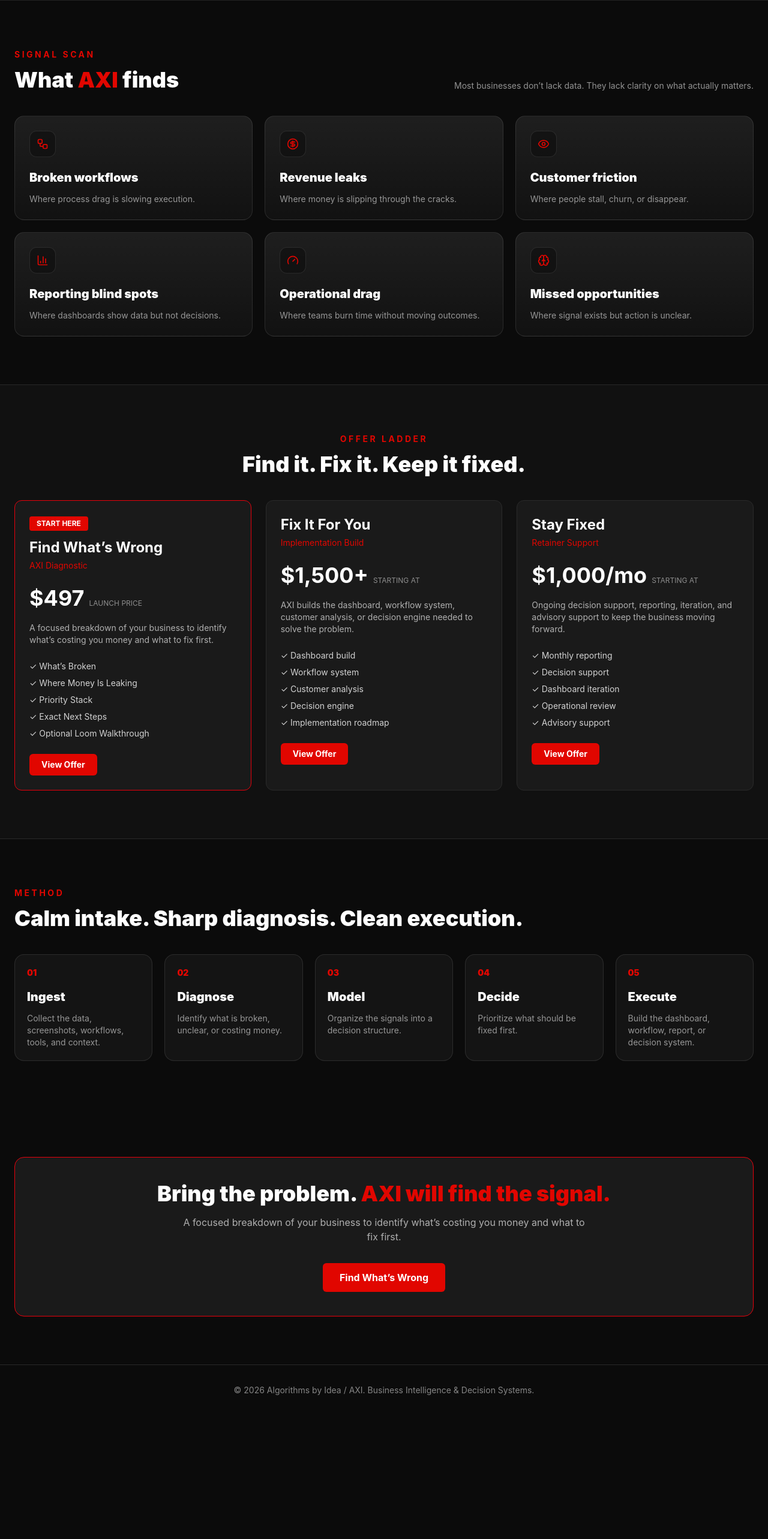
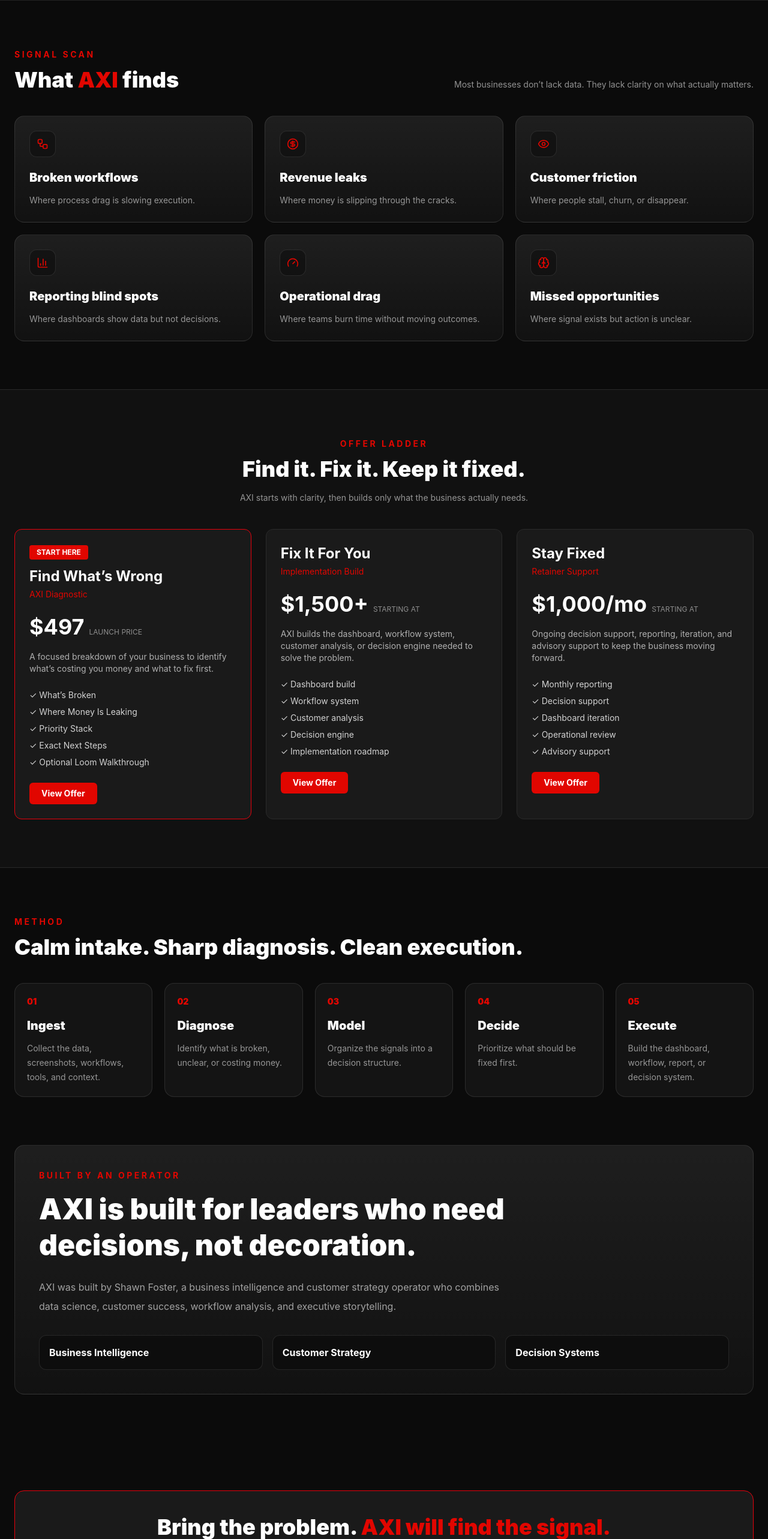
Before and after one commit to shawnfoster/axi, a React (Vite) app: page / in a window 1280 px wide. Shown: the part 940-3506 px from the top of the page at 60% size. Before the commit the page ends 3300 px from the top, so only its background shows below. Built offline with nearby package versions, Linux system fonts and the light colour scheme.

Commit message:
Upgrade AXI routed pages

```diff
--- a/src/pages/About.tsx
+++ b/src/pages/About.tsx
@@ -7,15 +7,33 @@ export default function About() {
       <PageHeader
         eyebrow="ABOUT AXI"
         title="Built for leaders who need decisions, not decoration."
-        subtitle="AXI was built by Shawn Foster, a business intelligence and customer strategy operator who combines data science, customer success, workflow analysis, and executive storytelling."
+        subtitle="AXI combines business intelligence, customer strategy, workflow analysis, and executive storytelling."
       />
 
-      <section className="mx-auto max-w-4xl px-6 py-8 text-lg leading-8 text-white/70">
-        <p>
-          The work is built for leaders who do not just need another report —
-          they need a decision system. AXI exists to cut through noise, expose
-          what matters, and turn scattered signals into practical next steps.
-        </p>
+      <section className="mx-auto max-w-6xl px-6 pb-20">
+        <div className="grid gap-8 lg:grid-cols-[1fr_0.8fr]">
+          <div className="rounded-2xl border border-white/10 bg-gradient-to-b from-white/[0.08] to-white/[0.03] p-8">
+            <p className="text-lg leading-8 text-white/70">
+              AXI was built by Shawn Foster, a business intelligence and customer
+              strategy operator who combines data science, customer success,
+              workflow analysis, and executive storytelling.
+            </p>
+
+            <p className="mt-6 text-lg leading-8 text-white/70">
+              The work is built for leaders who do not just need another report.
+              They need a decision system: a practical way to see what is happening,
+              understand why it matters, and act before opportunity leaks away.
+            </p>
+          </div>
+
+          <div className="grid gap-4">
+            {["Business Intelligence", "Customer Strategy", "Workflow Analysis", "Decision Systems"].map((item) => (
+              <div key={item} className="rounded-2xl border border-white/10 bg-[#111111] p-6">
+                <p className="font-black text-axi-red">{item}</p>
+              </div>
+            ))}
+          </div>
+        </div>
       </section>
 
       <CTA />
--- a/src/pages/Home.tsx
+++ b/src/pages/Home.tsx
@@ -15,42 +15,17 @@ import { offers } from "../data/offers";
 import { methodSteps } from "../data/method";
 
 const finds = [
-  {
-    title: "Broken workflows",
-    icon: Workflow,
-    text: "Where process drag is slowing execution.",
-  },
-  {
-    title: "Revenue leaks",
-    icon: CircleDollarSign,
-    text: "Where money is slipping through the cracks.",
-  },
-  {
-    title: "Customer friction",
-    icon: Eye,
-    text: "Where people stall, churn, or disappear.",
-  },
-  {
-    title: "Reporting blind spots",
-    icon: BarChart3,
-    text: "Where dashboards show data but not decisions.",
-  },
-  {
-    title: "Operational drag",
-    icon: Gauge,
-    text: "Where teams burn time without moving outcomes.",
-  },
-  {
-    title: "Missed opportunities",
-    icon: Brain,
-    text: "Where signal exists but action is unclear.",
-  },
+  { title: "Broken workflows", icon: Workflow, text: "Where process drag is slowing execution." },
+  { title: "Revenue leaks", icon: CircleDollarSign, text: "Where money is slipping through the cracks." },
+  { title: "Customer friction", icon: Eye, text: "Where people stall, churn, or disappear." },
+  { title: "Reporting blind spots", icon: BarChart3, text: "Where dashboards show data but not decisions." },
+  { title: "Operational drag", icon: Gauge, text: "Where teams burn time without moving outcomes." },
+  { title: "Missed opportunities", icon: Brain, text: "Where signal exists but action is unclear." },
 ];
 
 export default function Home() {
   return (
     <>
-      {/* HERO */}
       <section className="relative overflow-hidden border-b border-white/10">
         <div className="absolute inset-0 bg-[radial-gradient(circle_at_top_right,rgba(225,6,0,0.25),transparent_35%),radial-gradient(circle_at_bottom_left,rgba(255,255,255,0.07),transparent_30%)]" />
 
@@ -67,8 +42,7 @@ export default function Home() {
 
             <p className="mt-7 max-w-2xl text-lg leading-8 text-white/65">
               AXI helps businesses find what’s broken, where money is leaking,
-              and what to fix first — before wasted effort becomes wasted
-              revenue.
+              and what to fix first — before wasted effort becomes wasted revenue.
             </p>
 
             <div className="mt-9 flex flex-wrap gap-4">
@@ -97,9 +71,8 @@ export default function Home() {
         </div>
       </section>
 
-      {/* WHAT AXI FINDS */}
       <section className="mx-auto max-w-7xl px-6 py-20">
-        <div className="mb-10 flex flex-col md:flex-row md:items-end md:justify-between gap-4">
+        <div className="mb-10 flex flex-col gap-4 md:flex-row md:items-end md:justify-between">
           <div>
             <p className="text-sm font-bold tracking-[0.25em] text-axi-red">
               SIGNAL SCAN
@@ -109,7 +82,7 @@ export default function Home() {
             </h2>
           </div>
 
-          <p className="max-w-xl text-sm text-white/55">
+          <p className="max-w-xl text-sm leading-6 text-white/55">
             Most businesses don’t lack data. They lack clarity on what actually matters.
           </p>
         </div>
@@ -125,28 +98,26 @@ export default function Home() {
                 <div className="mb-5 flex h-11 w-11 items-center justify-center rounded-xl border border-white/10 bg-black/30">
                   <Icon className="h-5 w-5 text-axi-red" />
                 </div>
-
                 <h3 className="text-xl font-black">{item.title}</h3>
-
-                <p className="mt-3 text-sm text-white/55">
-                  {item.text}
-                </p>
+                <p className="mt-3 text-sm leading-6 text-white/55">{item.text}</p>
               </div>
             );
           })}
         </div>
       </section>
 
-      {/* OFFER LADDER */}
       <section className="border-y border-white/10 bg-[#111111]">
         <div className="mx-auto max-w-7xl px-6 py-20">
-          <div className="text-center mb-10">
+          <div className="mb-10 text-center">
             <p className="text-sm font-bold tracking-[0.25em] text-axi-red">
               OFFER LADDER
             </p>
             <h2 className="mt-3 text-4xl font-black">
               Find it. Fix it. Keep it fixed.
             </h2>
+            <p className="mx-auto mt-4 max-w-2xl text-sm leading-6 text-white/55">
+              AXI starts with clarity, then builds only what the business actually needs.
+            </p>
           </div>
 
           <div className="grid gap-6 md:grid-cols-3">
@@ -157,7 +128,6 @@ export default function Home() {
         </div>
       </section>
 
-      {/* METHOD */}
       <section className="mx-auto max-w-7xl px-6 py-20">
         <p className="text-sm font-bold tracking-[0.25em] text-axi-red">
           METHOD
@@ -173,11 +143,9 @@ export default function Home() {
               key={step.title}
               className="rounded-2xl border border-white/10 bg-white/[0.04] p-5"
             >
-              <p className="text-sm font-black text-axi-red">
-                0{index + 1}
-              </p>
+              <p className="text-sm font-black text-axi-red">0{index + 1}</p>
               <h3 className="mt-4 text-xl font-black">{step.title}</h3>
-              <p className="mt-3 text-sm text-white/55">
+              <p className="mt-3 text-sm leading-6 text-white/55">
                 {step.description}
               </p>
             </div>
@@ -185,7 +153,32 @@ export default function Home() {
         </div>
       </section>
 
-      {/* CTA */}
+      <section className="mx-auto max-w-7xl px-6 pb-20">
+        <div className="rounded-2xl border border-white/10 bg-gradient-to-b from-white/[0.08] to-white/[0.03] p-8 md:p-10">
+          <p className="text-sm font-bold tracking-[0.25em] text-axi-red">
+            BUILT BY AN OPERATOR
+          </p>
+
+          <h2 className="mt-4 max-w-4xl text-3xl font-black leading-tight md:text-5xl">
+            AXI is built for leaders who need decisions, not decoration.
+          </h2>
+
+          <p className="mt-6 max-w-3xl text-base leading-8 text-white/60">
+            AXI was built by Shawn Foster, a business intelligence and customer
+            strategy operator who combines data science, customer success,
+            workflow analysis, and executive storytelling.
+          </p>
+
+          <div className="mt-8 grid gap-4 md:grid-cols-3">
+            {["Business Intelligence", "Customer Strategy", "Decision Systems"].map((item) => (
+              <div key={item} className="rounded-xl border border-white/10 bg-black/30 p-4 font-bold">
+                {item}
+              </div>
+            ))}
+          </div>
+        </div>
+      </section>
+
       <CTA />
     </>
   );
--- a/src/pages/Pricing.tsx
+++ b/src/pages/Pricing.tsx
@@ -12,10 +12,16 @@ export default function Pricing() {
         subtitle="Start with Find What’s Wrong, then build only what the business actually needs."
       />
 
-      <section className="mx-auto grid max-w-7xl gap-6 px-6 py-8 md:grid-cols-3">
-        {offers.map((offer, index) => (
-          <OfferCard key={offer.slug} offer={offer} featured={index === 0} />
-        ))}
+      <section className="mx-auto max-w-7xl px-6 pb-20">
+        <div className="grid gap-6 md:grid-cols-3">
+          {offers.map((offer, index) => (
+            <OfferCard key={offer.slug} offer={offer} featured={index === 0} />
+          ))}
+        </div>
+
+        <div className="mt-12 rounded-2xl border border-white/10 bg-white/[0.04] p-6 text-center text-white/60">
+          Pricing is scoped around clarity first. The diagnostic identifies whether a full build or retainer is actually needed.
+        </div>
       </section>
 
       <CTA />
--- a/src/pages/Services.tsx
+++ b/src/pages/Services.tsx
@@ -2,6 +2,15 @@ import PageHeader from "../components/PageHeader";
 import OfferCard from "../components/OfferCard";
 import CTA from "../components/CTA";
 import { offers } from "../data/offers";
+
+const capabilities = [
+  "Business Intelligence Dashboard Build",
+  "Customer Success & Retention Analysis",
+  "Workflow & Operations Audit",
+  "Career Intelligence & Positioning System",
+  "Custom Decision Engine Build",
+  "Executive Reporting System",
+];
 
 export default function Services() {
   return (
@@ -9,13 +18,32 @@ export default function Services() {
       <PageHeader
         eyebrow="SERVICES"
         title="Start with clarity. Then build the system."
-        subtitle="AXI services are structured around one simple ladder: find the problem, fix the problem, then keep the business aligned."
+        subtitle="AXI services follow one clean ladder: find the problem, fix the problem, then keep the business aligned."
       />
 
-      <section className="mx-auto grid max-w-7xl gap-6 px-6 py-8 md:grid-cols-3">
-        {offers.map((offer, index) => (
-          <OfferCard key={offer.slug} offer={offer} featured={index === 0} />
-        ))}
+      <section className="mx-auto max-w-7xl px-6 pb-20">
+        <div className="grid gap-6 md:grid-cols-3">
+          {offers.map((offer, index) => (
+            <OfferCard key={offer.slug} offer={offer} featured={index === 0} />
+          ))}
+        </div>
+
+        <div className="mt-16 rounded-2xl border border-white/10 bg-gradient-to-b from-white/[0.08] to-white/[0.03] p-8">
+          <p className="text-sm font-bold tracking-[0.25em] text-axi-red">
+            CAPABILITIES
+          </p>
+          <h2 className="mt-3 text-3xl font-black">
+            Built around the work that actually moves decisions.
+          </h2>
+
+          <div className="mt-8 grid gap-4 md:grid-cols-3">
+            {capabilities.map((item) => (
+              <div key={item} className="rounded-xl border border-white/10 bg-black/30 p-5 font-bold">
+                {item}
+              </div>
+            ))}
+          </div>
+        </div>
       </section>
 
       <CTA />
```
Also changed, not shown: src/pages/Contact.tsx (+32 -47 lines), src/pages/Method.tsx (+16 -9 lines), src/pages/OfferDetail.tsx (+58 -28 lines).
